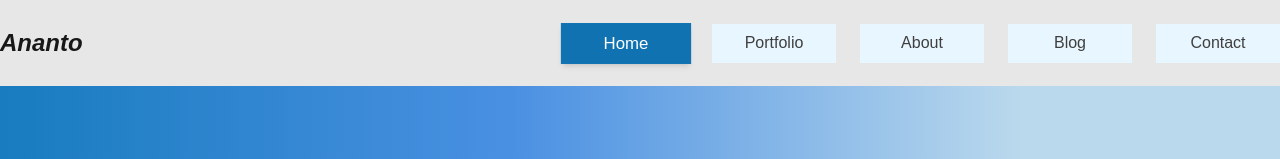
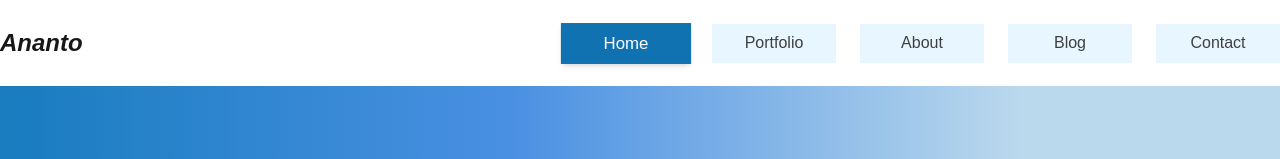
Before and after one commit to anonto42/next_portfolio, a Next.js app: page / in a window 1280 px wide. Shown: the top 159 px of the page. Built offline with nearby package versions, Linux system fonts and the light colour scheme.

Commit message:
background color updated

```diff
--- a/src/components/ui/Bars/Navbar.tsx
+++ b/src/components/ui/Bars/Navbar.tsx
@@ -34,7 +34,7 @@ export default function Navbar() {
   ]
 
   return (
-    <nav className='w-full h-[86px] bg-[#00000018]'>
+    <nav className='w-full h-[86px]'>
       <ClientsLayout>
         {/* Mobile */}
         {/* <div></div> */}
```
